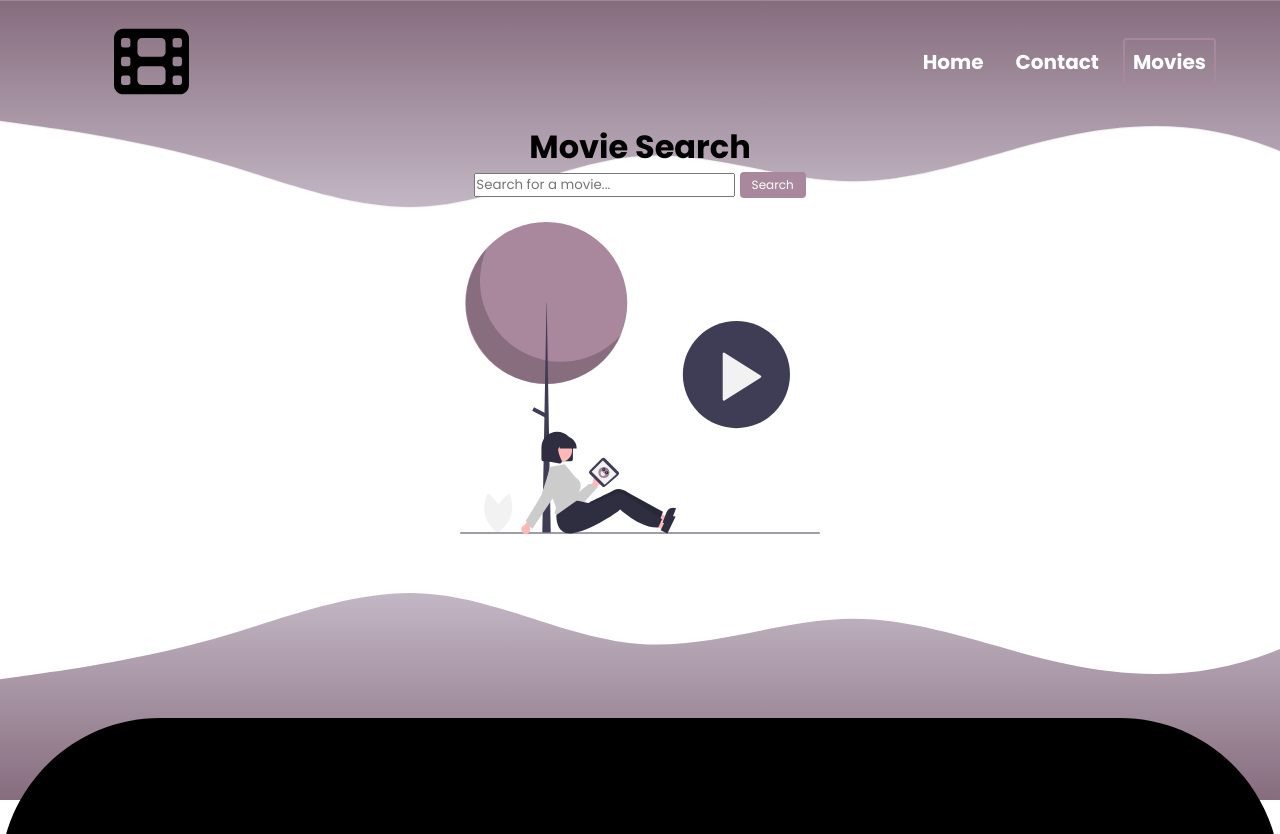
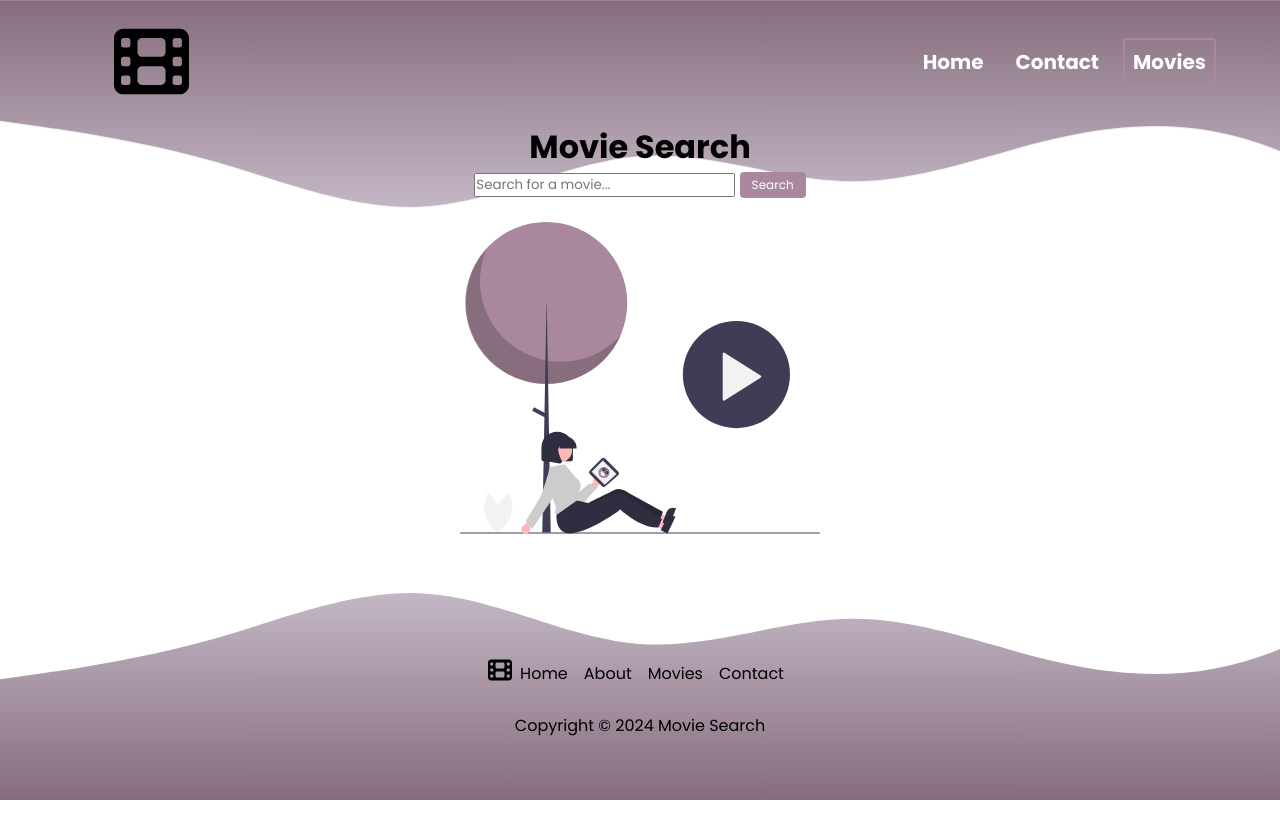
Before and after one commit to mjackqueline/MovieSearch, a plain HTML site: page index.html in a window 1280 px wide. Shown: the top 834 px of the page. After the commit the page ends 800 px from the top, so only its background shows below. Drawn offline with Linux system fonts and the light colour scheme.

Commit message:
changed size of footer logo

```diff
--- a/index.html
+++ b/index.html
@@ -55,12 +55,12 @@
 <footer>
     <div class="footer-container">
         <div class="row">
-            <a href="#">
-                <figure class="footer__logo">
-                    <img src="./assets/film-solid.svg" class="footer__logo--img" alt="">
-                </figure>
-            </a>
             <div class="footer__list">
+                <a href="#">
+                    <figure class="footer__logo">
+                        <img src="./assets/film-solid.svg" class="footer__logo--img" alt="">
+                    </figure>
+                </a>
                 <a href="" class="footer__link">Home</a>
                 <a href="" class="footer__link no-cursor">About</a>
                 <a href="" class="footer__link">Movies</a>
--- a/styles.css
+++ b/styles.css
@@ -222,6 +222,11 @@ body {
   text-underline-position: under;
 }
 
+.footer__logo--img {
+  width: 24px;
+  height: 24px;
+}
+
 .no-cursor {
   cursor: not-allowed;
 }
```
